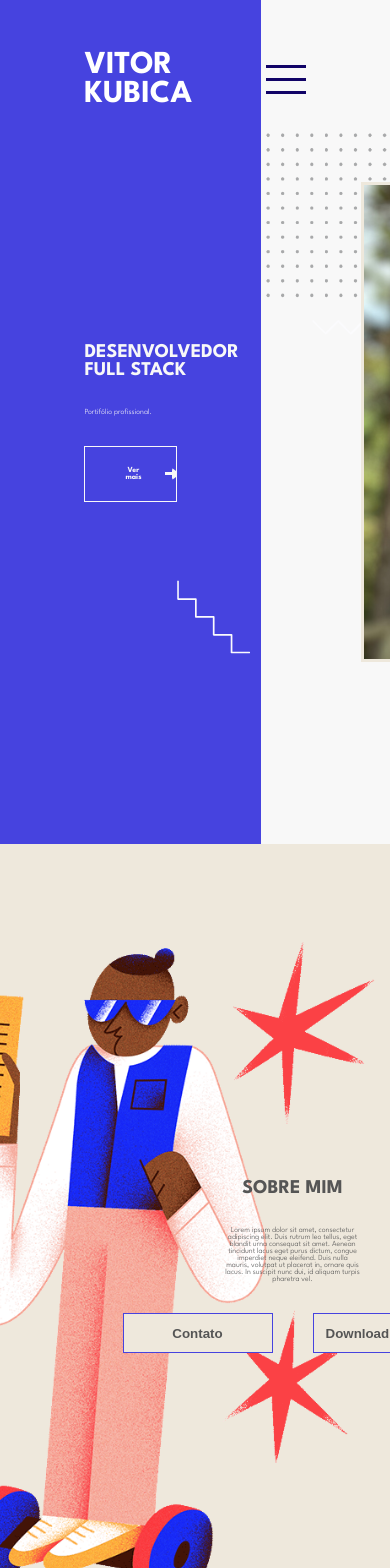
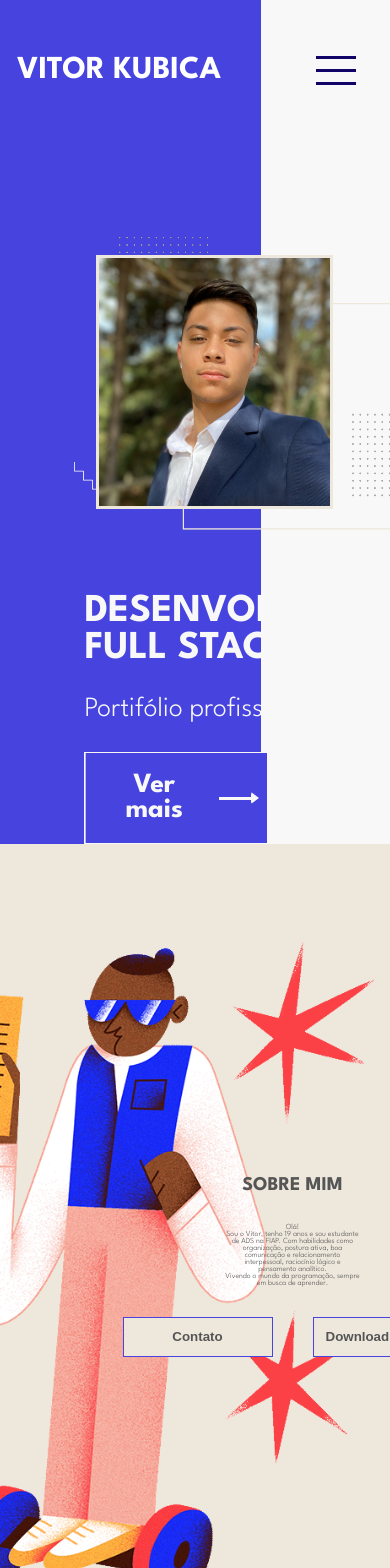
Before and after one commit to nichol6s/PortfolioVitorK, a React (Vite) app: page / in a window 390 px wide. Shown: the top 1568 px of the page. Built offline with nearby package versions, Linux system fonts and the light colour scheme.

Commit message:
outro portfolio, terminei o conteudo e começei o versionamento

```diff
--- a/src/components/Cabecalho/Cabecalho.scss
+++ b/src/components/Cabecalho/Cabecalho.scss
@@ -80,7 +80,7 @@
         text-decoration: none;
         color: #fff;
         font-family: 'League Spartan', sans-serif;
-        font-size: 1.5vw;
+        font-size: calc(1.5vw + 20px);
         font-weight: 300;
         opacity: 0;
         transform: translateY(-20px); /* Adicionado para mover o texto para cima */
@@ -88,7 +88,7 @@
     }
 
     a:hover{
-        font-size: 1.8vw;
+        font-size: calc(1.8vw + 20px);
         transition:  0.3s ease-in-out;
     }
 
@@ -105,3 +105,28 @@
         }
     }
 }
+
+@media only screen and (max-width: 600px) {
+    .cabecalho {
+        h1{
+            margin-left: 2vh;
+        }
+    }
+    .mobile-menu {
+        margin-right: 4vh;
+    }
+    .menu-aberto {
+        width: 100%;
+
+      }
+
+      .menu-conteudo {
+        margin-right: 2vh;
+
+
+        &.menu-aberto {
+            height: 40vh;
+            width: 50%;
+        }
+    }
+}
--- a/src/routes/Home.jsx
+++ b/src/routes/Home.jsx
@@ -17,17 +17,17 @@
 
   export default function Home() {
     const data = [
-      { id: '1', hd: "Landing page", p: "lalala", image: avanttilp, link:'https://avantti-lp.vercel.app/' },
-      { id: '2', hd: "Help Fila", p: "lalala", image: helpfila, link:'https://help-fila.vercel.app/' },
-      { id: '3', hd: "contabilizador", p: "lalala", image: contabilizador, link:'https://masseira.vercel.app/' },
-      { id: '4', hd: "fiagro", p: "lalala", image: fiagro, link:'https://fiagro.vercel.app/' },
+      { id: '1', hd: "Landing page", p: "Landing Page desenvolvida em React.js, focada em uma linha de produto", image: avanttilp, link:'https://avantti-lp.vercel.app/' },
+      { id: '2', hd: "Help Fila", p: "Projeto de uma Startup de redução de filas em hospitais, desenvolvida em next.js, com funcionalidades de compleat search bar e login.", image: helpfila, link:'https://help-fila.vercel.app/' },
+      { id: '3', hd: "contabilizador", p: "Sistema de auxilio a produção, com forte em lógica de programação em js", image: contabilizador, link:'https://masseira.vercel.app/' },
+      { id: '4', hd: "fiagro", p: "Site informativo com HTML, CSS, JS puros", image: fiagro, link:'https://fiagro.vercel.app/' },
     ];
 
     const dataBack = [
-      { id: '1', hd: "Biblioteca Java", p: "lalala", image: avanttilp, link:'https://github.com/VitorKubica/ProjetoBiblioteca' },
-      { id: '2', hd: "Projeto ML", p: "lalala", image: helpfila, link:'https://github.com/VitorKubica/MachineLearningIntro' },
-      { id: '3', hd: "Database", p: "lalala", image: contabilizador, link:'/' },
-      { id: '4', hd: "Bot Automação", p: "lalala", image: fiagro, link:'/' },
+      { id: '1', hd: "Biblioteca Java", p: "Projeto de uma biblioteca, com criação de API em JAVA", image: avanttilp, link:'https://github.com/VitorKubica/ProjetoBiblioteca' },
+      { id: '2', hd: "Projeto ML", p: "Projeto de iniciação ao Machine Learning em python", image: helpfila, link:'https://github.com/VitorKubica/MachineLearningIntro' },
+      { id: '3', hd: "Database", p: "Banco de dados com para um projeto da porto seguro, desenvolvido em SQL, manipulação e criação de tabelas", image: contabilizador, link:'/' },
+      { id: '4', hd: "Bot Automação", p: "Bot de automação de tarefas em Python, importante para aprimorar a lógica de programação", image: fiagro, link:'/' },
     ];
 
     const ref1 = useRef(null);
@@ -42,7 +42,7 @@
     });
 
     const handleClick = (ref) => {
-        preventDefault()
+
       if (ref == 'ref1'){
         ref1.current?.scrollIntoView({ behavior: 'smooth' });
       } if (ref == 'ref2') {
@@ -138,7 +138,8 @@
           </div>
           <div className='conteudosobremim' >
             <h1>SOBRE MIM</h1>
-            <p>Lorem ipsum dolor sit amet, consectetur adipiscing elit. Duis rutrum leo tellus, eget blandit urna consequat sit amet. Aenean tincidunt lacus eget purus dictum, congue imperdiet neque eleifend. Duis nulla mauris, volutpat ut placerat in, ornare quis lacus. In suscipit nunc dui, id aliquam turpis pharetra vel.</p>
+            <p>Olá!
+              <br/> Sou o Vitor, tenho 19 anos e sou estudante de ADS na FIAP. Com habilidades como organização, postura ativa, boa comunicação e relacionamento interpessoal, raciocínio lógico e pensamento analítico. <br/>  Vivendo o mundo da programação, sempre em busca de aprender.</p>
             <div className='botoes'>
               <button className="buttoncontato" type="button" onClick={() => handleClick('ref2')}>
                 <span className="buttoncontato__text">Contato</span>
@@ -154,7 +155,15 @@
           <div className='XP'>
             <div className='xptxt'>
               <h1>Experiência</h1>
-              <p>Lorem ipsum dolor sit amet, consectetur adipiscing elit. Duis rutrum leo tellus, eget blandit urna consequat sit amet. Aenean tincidunt lacus eget purus dictum, congue imperdiet neque eleifend. Duis nulla mauris, volutpat ut placerat in, ornare quis lacus. In suscipit nunc dui, id aliquam turpis pharetra vel.</p>
+              <h2>Avantti Pisos - nov/21 a ago/23</h2>
+              <p>Criação de Landing Page<br/>
+              Criação de Sistema de automação de tarefas (Python)<br/>
+              Criação de Sistema Auxiliar de Produção (JS)<br/>
+              Gestão de integração do sistema ERP com o PCP<br/>
+              Atendimento ao cliente<br/>
+              Apoio ao setor de compras<br/>
+
+              </p>
             </div>
             <div className='xpelementos'>
               <img src={elementoxp} alt='elementos xp' className='elementoxp'/>
@@ -166,7 +175,8 @@
               </div>
             <div className='actxt'>
             <h1>Acadêmico</h1>
-              <p>Lorem ipsum dolor sit amet, consectetur adipiscing elit. Duis rutrum leo tellus, eget blandit urna consequat sit amet. Aenean tincidunt lacus eget purus dictum, congue imperdiet neque eleifend. Duis nulla mauris, volutpat ut placerat in, ornare quis lacus. In suscipit nunc dui, id aliquam turpis pharetra vel.</p>
+            <h2>Análise e desenvolvimento de sistemas - Fiap (término dez/24)</h2>
+              <p>Durante dois anos de estudo, está em desenvolvimento meus conhcimentos em Engenharia de Software e Modelos de Negócios, IA, Python, Java, DevOps, .NET, IoT e Mobile App Development, Linguagens de front-end(html/css/js/react.js+vite/next.js/scss), com o auxilio de projetos e cursos (Alura e Nano Cursos)</p>
             </div>
           </div>
         </section>
@@ -208,7 +218,7 @@
           </div>
             <div className='projetosfront' style={{ width: widths.front }}>
               <h1>FRONT-END</h1>
-              <p>Lorem ipsum dolor sit amet, consectetur adipiscing elit. Duis rutrum leo tellus, eget blandit urna consequat sit amet. </p>
+              <p>Projetos desenvolvidos em: <br/> Next.js | React.js+Vite | Html | CSS | JS</p>
               <button id='botaofront' className='botaovermais' onClick={handleFrontButtonClick}>
               <p>Conhecer</p>
               <div className='seta'>
@@ -218,7 +228,7 @@
             </div>
             <div className='projetosback' style={{ width: widths.back }}>
             <h1>BACK-END/DATABASE</h1>
-              <p>Lorem ipsum dolor sit amet, consectetur adipiscing elit. Duis rutrum leo tellus, eget blandit urna consequat sit amet. </p>
+            <p>Projetos desenvolvidos em: <br/> Java | Phyton | SqL</p>
               <button id='botaoback' className='botaovermais'  onClick={handleBackButtonClick}>
               <p>Conhecer</p>
               <div className='seta'>
@@ -247,7 +257,7 @@
             alt="slider"
             className="slide-item"
           />
-          <Link to={"https://api.whatsapp.com/send?phone=11940138704"} className="conteudoProjetosF" target='_blank'>
+          <Link to={item.link} target='_Blank'className="conteudoProjetosF">
             <h1>{item.hd}</h1>
             <p>{item.p}</p>
           </Link>
--- a/src/routes/Home.scss
+++ b/src/routes/Home.scss
@@ -107,14 +107,14 @@
     h1 {
         font-family: 'League Spartan', sans-serif;
         color: #F8F8F8;
-        font-size: 5vw;
+        font-size:5vw ;
         width: 70%;
     }
 
     p {
         font-family: 'League Spartan', sans-serif;
         color: #F8F8F8;
-        font-size: 2vw;
+        font-size: 2vw ;
         margin-top: 30px;
     }
 
@@ -365,7 +365,7 @@
     // Estilos para as seções "XP" e "AC" individualmente
     .XP, .AC {
         display: flex;
-        margin-inline: 10%;
+        width: 80%;
 
         img {
             height: 60%;
@@ -377,13 +377,19 @@
             font-size: 5vw;
             text-align: justify;
         }
-
+        h2{
+            font-family: 'League Spartan', sans-serif;
+            color: #F8F8F8;
+            font-size: 1.8vw;
+            text-align: justify;
+            margin-top: 1%;
+        }
         p {
             font-family: 'League Spartan', sans-serif;
             color: #F8F8F8;
             font-size: 1.5vw;
             margin-top: 30px;
-            text-align: justify;
+            text-align: left;
         }
 
         .actxt {
@@ -391,7 +397,7 @@
         }
 
         .xptxt {
-            margin-right: 20%;
+            margin-right: 15%;
         }
     }
 
@@ -849,3 +855,44 @@
         }
     }
 }
+
+@media only screen and (max-width: 600px) {
+    .conteudo .apresentacao{
+        flex-direction: column-reverse;
+    }
+    .apresentacao {
+        .imagem {
+            height: 50% !important;
+            margin-right: 0%;
+            .foto {
+                height: 80% !important;
+                left: 35% !important;
+            }
+            .elementosfundo {
+                height: 80% !important;
+                right: 60% !important;
+            }
+        }
+    }
+    .textoap {
+        display: flex;
+        flex-direction: column;
+        columns: 1;
+        justify-content: center;
+        margin-left: 10vh;
+
+        h1 {
+            font-family: 'League Spartan', sans-serif;
+            color: #F8F8F8;
+            font-size:calc(5vw + 20px) ;
+            width: 70%;
+        }
+
+        p {
+            font-family: 'League Spartan', sans-serif;
+            color: #F8F8F8;
+            font-size: calc(2vw + 20px) ;
+            margin-top: 30px;
+        }
+
+}}
```
Also changed, not shown: 1 other file (tests, documents, lock files or other folders).
